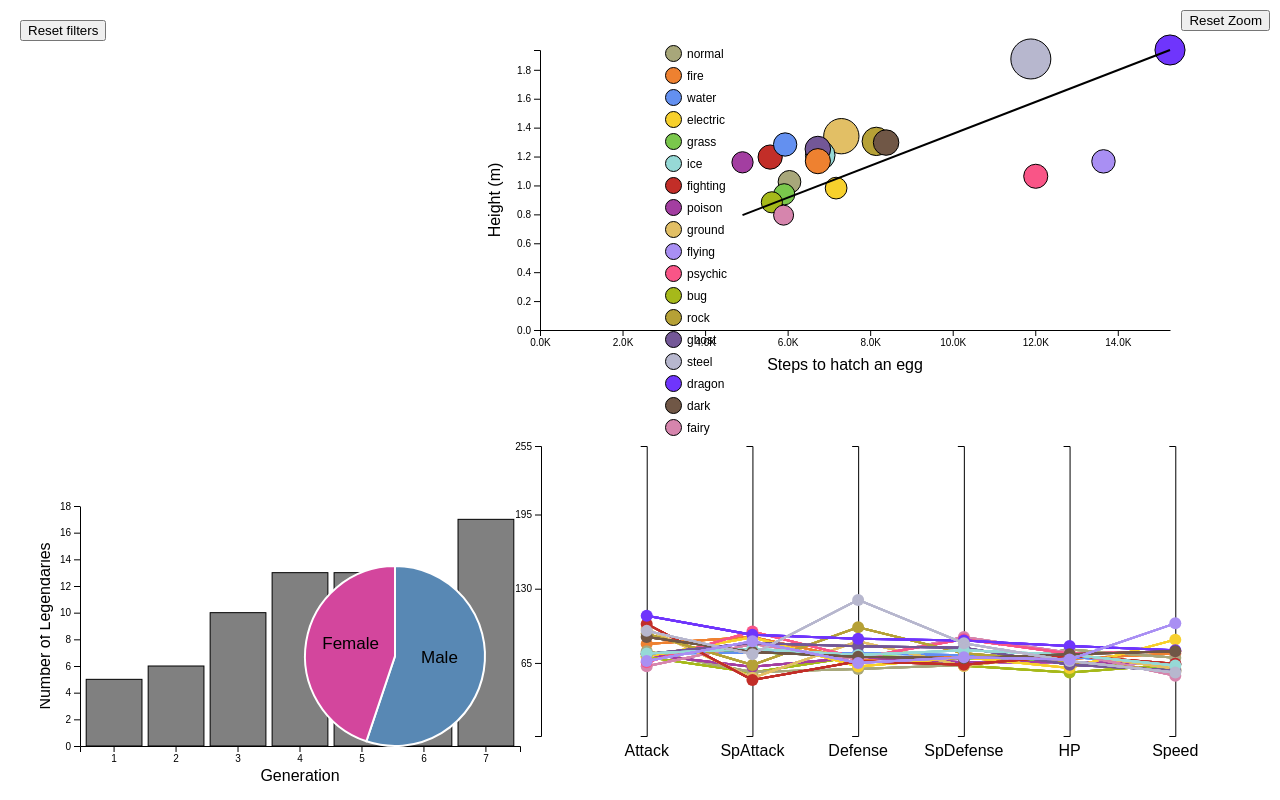
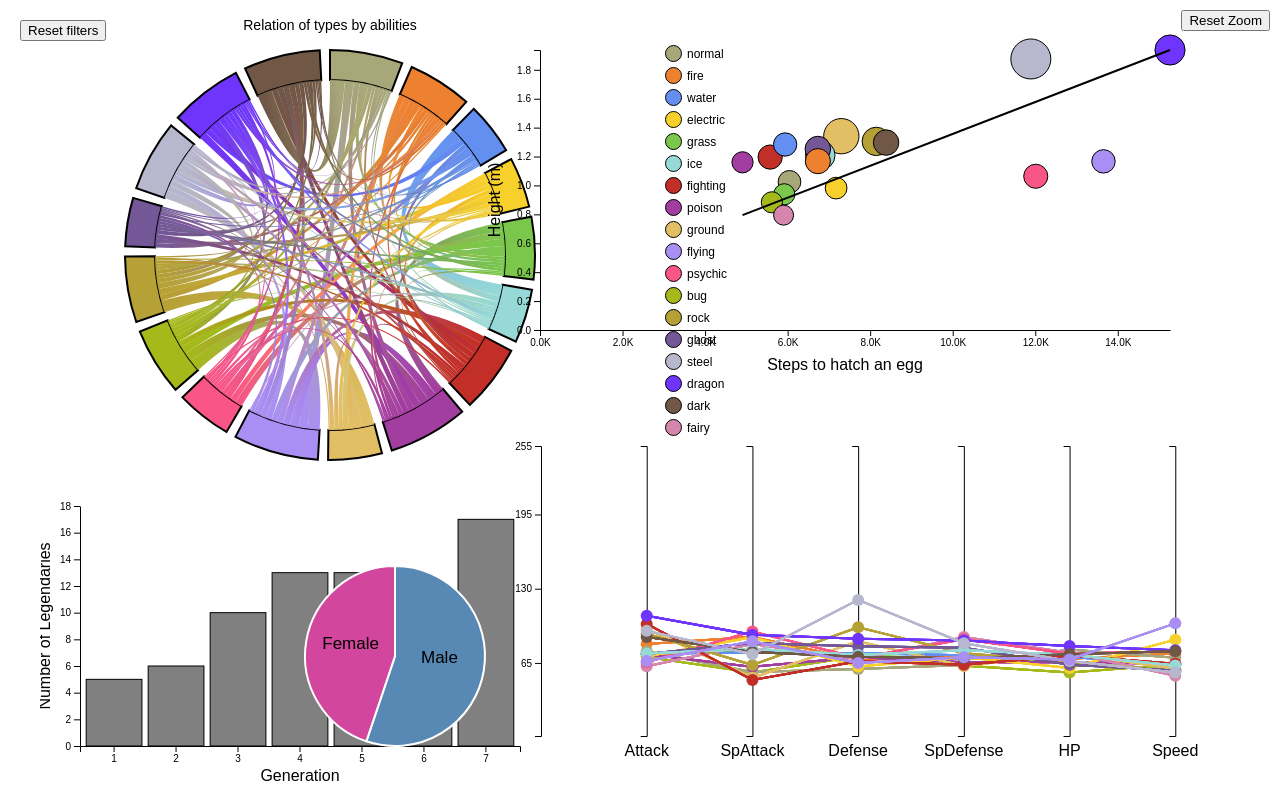
Before and after one commit to adve93/VI, a plain HTML site: page index.html in a window 1280 px wide. Drawn offline with nearby package versions, Linux system fonts and the light colour scheme.

Commit message:
Chord Diagram done

```diff
--- a/create.js
+++ b/create.js
@@ -370,12 +370,11 @@ function createPieChart(data) {
 
 function createChordDiagram(data) {
 
-    const width = 600 - margin.left - margin.right;
-    const height = 500 - margin.top - margin.bottom;
-
-    //Define radius
-    const outerRadius = 40;
-    const innerRadius = outerRadius - 20;
+    //Set variables
+    const width = 700 - margin.left - margin.right;
+    const height = 550 - margin.top - margin.bottom;
+    var outerRadius = Math.min(width, height) * 0.5 - 40;
+    var innerRadius = outerRadius - 30;
 
     //Type pos translator
     const typePos = {
@@ -407,6 +406,9 @@ function createChordDiagram(data) {
     "fighting","poison","ground","flying","psychic","bug","rock","ghost","steel",
     "dragon","dark","fairy"];
 
+    var typingTXT = ["Normal","Fire","Water","Electric","Grass","Ice",
+    "Fighting","Poison","Ground","Flying","Psychic","Bug","Rock","Ghost","Steel",
+    "Dragon","Dark","Fairy"];
 
     //Fill abilitiesByType array
     data.forEach(d => {
@@ -431,39 +433,120 @@ function createChordDiagram(data) {
 
     });
 
-    //Calculate chords
-    chord = d3.chord()
-        .padAngle(5/innerRadius)
-        .sortSubgroups(d3.descending);
+    var matrix = new Array(17).fill(0).map(() => new Array(17).fill(0));
 
-    //Calculate arcs
-    arc = d3.arc()
+    //Iterate through abilitiesByType and fill m
+    for (let x = 0; x < 17; x++) {
+        for (let i = 0; i < 17; i++) {
+            for (let k = 0; k < 17; k++) {
+                for (let l = 0; l < 17; l++) {
+                    if (abilitiesByType[x][i] === abilitiesByType[k][l]) {
+                        matrix[x][k]++;
+                        matrix[k][x]++;
+                    }
+                }
+            }
+        }
+    }
+
+    //Remove relations between same type
+    for (let x = 0; x < 17; x++) {
+        matrix[x][x]=0;
+    }
+
+    // Create the SVG element
+    var svg = d3.select("#chorDiagram")
+        .append("svg")
+        .attr("width", width)
+        .attr("height", height)
+        .append("g")
+        .attr("transform", "translate(" + width / 2 + "," + height / 2 + ")");
+
+    // Create a chord layout
+    var chord = d3.chord()
+        .padAngle(0.05)
+        .sortSubgroups(d3.descending)
+        .sortChords(d3.descending);
+
+    // Create the arcs
+    var arc = d3.arc()
         .innerRadius(innerRadius)
         .outerRadius(outerRadius);
 
-    //Calculate ribbons
-    ribbon = d3.ribbon()
-        .radius(innerRadius - 1)
-        .padAngle(1/innerRadius);
+    // Create the ribbons
+    var ribbon = d3.ribbon()
+        .radius(innerRadius);
 
-    chords = chord(abilitiesByType);
+    // Compute the chord layout
+    var chords = chord(matrix);
 
-    //Create the svg area
-    const svg = d3.select("#chorDiagram")
-        .append("svg")
-        .attr("width", width + margin.left + margin.right)
-        .attr("height", height  + margin.top + margin.bottom)
-        .append("g")
-        .attr("transform", `translate(${margin.left},${margin.top})`);
+    // Create the groups
+    var group = svg.selectAll(".group")
+        .data(chords.groups)
+        .enter().append("g")
+        .attr("class", "group");
 
-    svg.data(chords)
-    .append("g")
-    .selectAll("g")
-    .join("g")
-    .append("path")
-    .style("fill", "red")
-    .style("stroke", "black")
-    .attr("d", arc);
+    // Create the arcs
+    group.append("path")
+        .attr("class", "arc")
+        .attr("d", arc)
+        .data(typing)
+        .style("fill", d => typeColors[d])
+        .attr('stroke-width',2)
+        .attr("stroke", "black");
+
+    //Gradient
+    var gradient = svg.append("defs").selectAll("linearGradient")
+        .data(chords)
+        .enter().append("linearGradient")
+        .attr("id", function(d) {
+            return "gradient-" + d.source.index + "-" + d.target.index;
+        })
+        .attr("gradientUnits", "userSpaceOnUse")
+        .attr("x1", function(d) {
+            return innerRadius * Math.cos((d.source.endAngle - d.source.startAngle) / 2 + d.source.startAngle - Math.PI / 2);
+        })
+        .attr("y1", function(d) {
+            return innerRadius * Math.sin((d.source.endAngle - d.source.startAngle) / 2 + d.source.startAngle - Math.PI / 2);
+        })
+        .attr("x2", function(d) {
+            return innerRadius * Math.cos((d.target.endAngle - d.target.startAngle) / 2 + d.target.startAngle - Math.PI / 2);
+        })
+        .attr("y2", function(d) {
+            return innerRadius * Math.sin((d.target.endAngle - d.target.startAngle) / 2 + d.target.startAngle - Math.PI / 2);
+        });
+
+    gradient.append("stop")
+        .attr("offset", "0%")
+        .style("stop-color", function(d) { return typeColors[typing[d.source.index]]; });
+
+    gradient.append("stop")
+        .attr("offset", "100%")
+        .style("stop-color", function(d) { return typeColors[typing[d.target.index]]; });
+
+    // Create the ribbons
+    svg.selectAll(".chord")
+        .data(chords)
+        .enter().append("path")
+        .attr("class", "chord")
+        .attr("d", ribbon)
+        .style("fill", function(d) {
+            return "url(#gradient-" + d.source.index + "-" + d.target.index + ")";
+        })
+        .append("title") // Add a title element for tooltips (optional)
+        .text(function(d) {
+            return `${typingTXT[d.source.index]} - ${typingTXT[d.target.index]} / Shared Abilities: ${matrix[d.source.index][d.target.index]}`;
+        });;
+
+    // Append text to the bottom of the chord diagram
+    svg.append("text")
+        .attr("x", 0)
+        .attr("y", -outerRadius - 20)
+        .text("Relation of types by abilities")
+        .style("text-anchor", "middle")
+        .style("font-family", "Arial")
+        .style("font-size", "14px");
+
 
 }
 
--- a/index.html
+++ b/index.html
@@ -28,8 +28,8 @@
 
             #chorDiagram {
                 position: fixed;
-                bottom: 20px;
-                left: 50px;
+                top: 0px;
+                left: 0px;
             }
 
             #bubbleChart {
```
